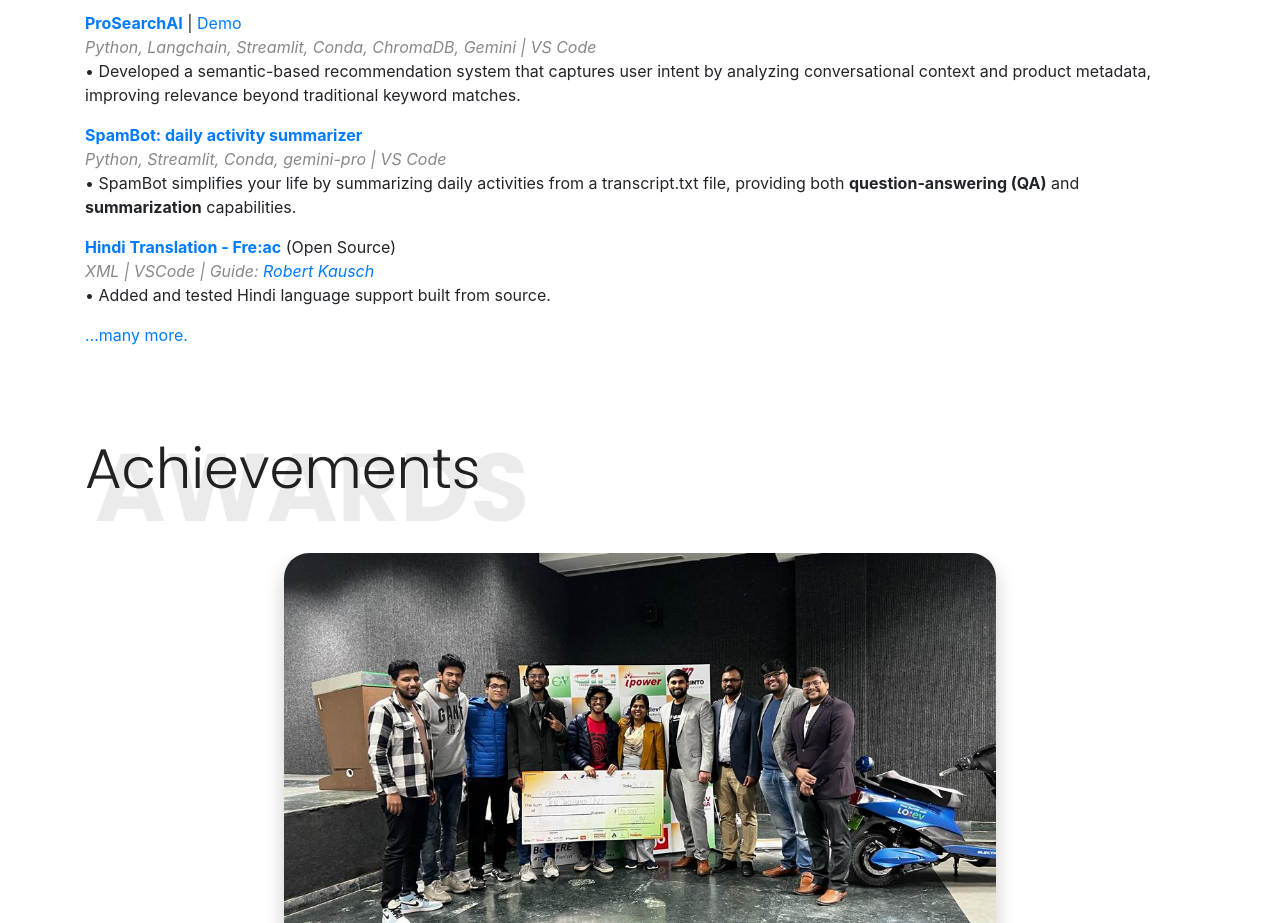
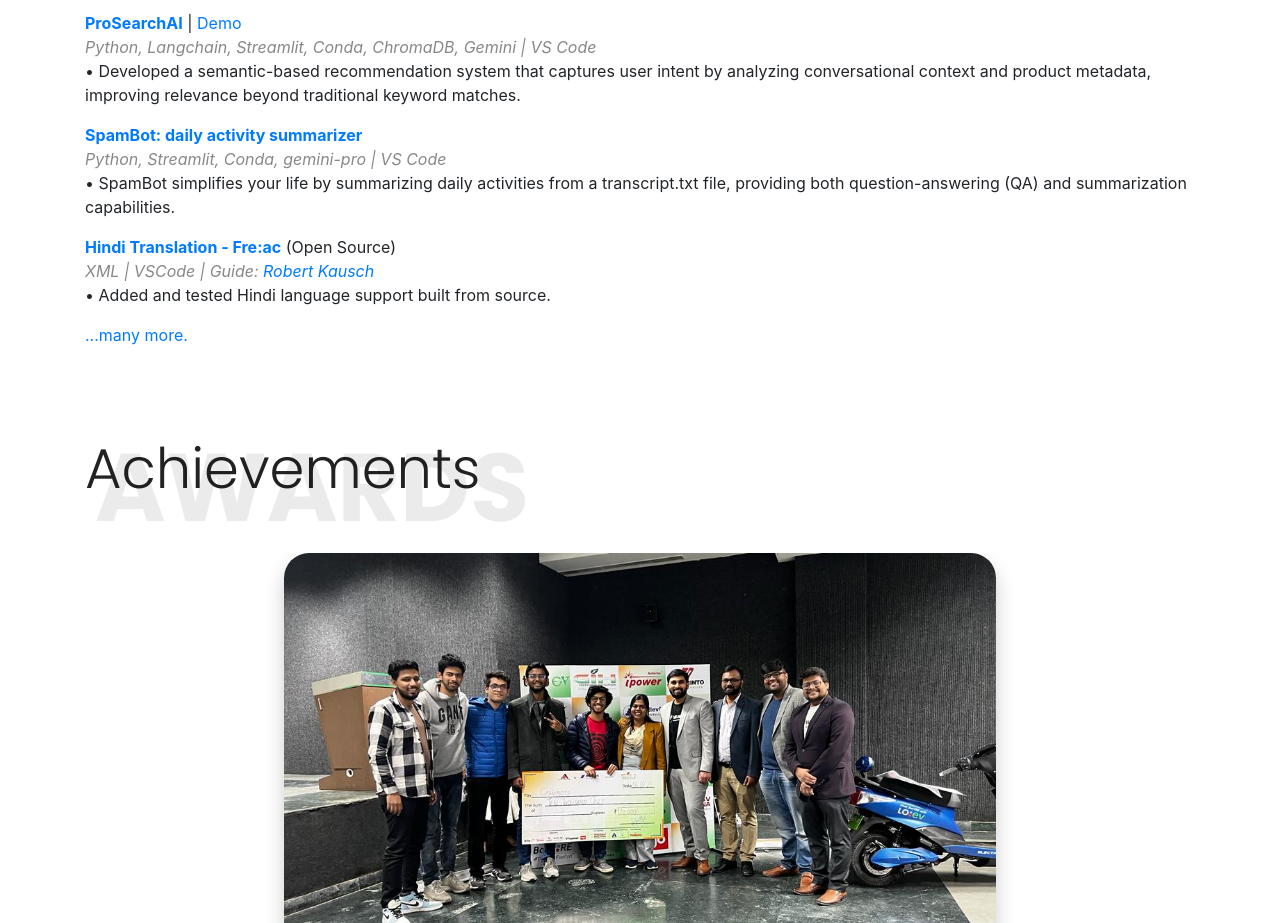
Before and after one commit to me-tusharchandra/me-tusharchandra.github.io, a website: page index.html in a window 1280 px wide. Shown: the part 3380-4303 px from the top of the page. Drawn offline with nearby package versions, Linux system fonts and the light colour scheme.

Commit message:
minor fix

```diff
--- a/index.html
+++ b/index.html
@@ -203,7 +203,7 @@
 
                     <p><strong><a target="_blank" href="https://spambot.streamlit.app/">SpamBot: daily activity summarizer</a></strong><br><span class="date">Python, Streamlit, Conda, gemini-pro | VS Code</span>
                         <br>
-                        • SpamBot simplifies your life by summarizing daily activities from a transcript.txt file, providing both <strong>question-answering (QA)</strong> and <strong>summarization</strong> capabilities.
+                        • SpamBot simplifies your life by summarizing daily activities from a transcript.txt file, providing both question-answering (QA) and summarization capabilities.
                         <br/>
                     </p>
 
```
